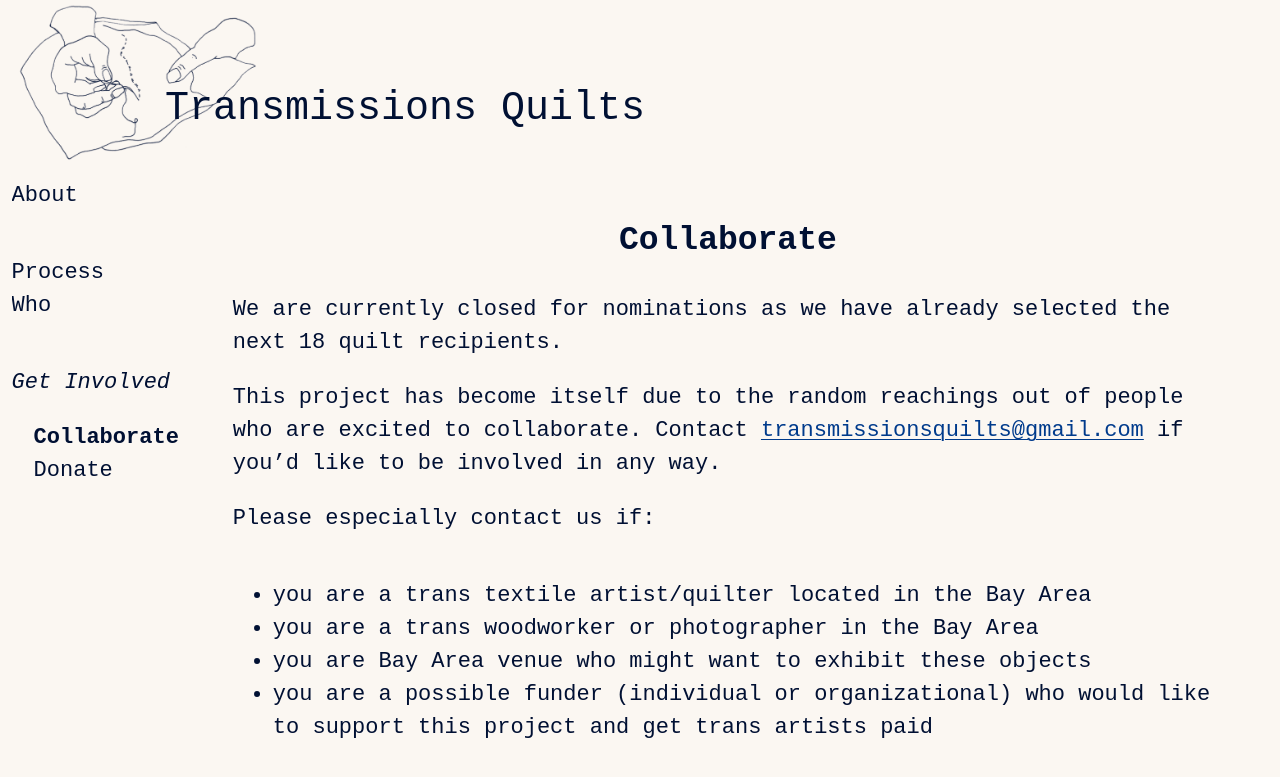
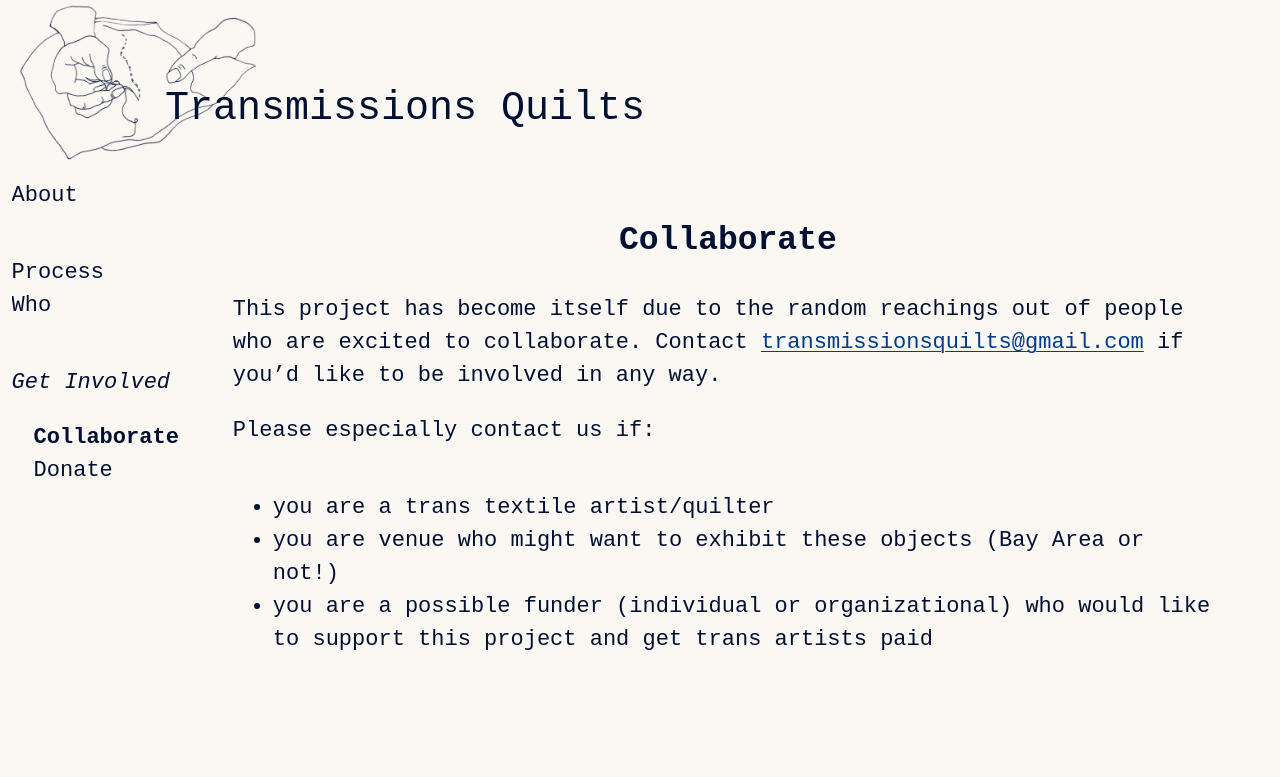
Before and after one commit to danieldickison/transmission-site, a Jekyll site: the page built from collaborate.markdown, in a window 1280 px wide. Shown: the top 777 px of the page. Built offline with Jekyll 4.4.1, drawn with Linux system fonts in a browser that asks for light colours; some web fonts are replaced; our own code applies the rules of GitHub Pages for plain Markdown files.

Commit message:
Update collaborate.markdown

```diff
--- a/collaborate.markdown
+++ b/collaborate.markdown
@@ -3,9 +3,6 @@ permalink: /collaborate
 ---
 
 ## Collaborate
-
-We are currently closed for nominations as we have already
-selected the next 18 quilt recipients.
 
 This project has become itself due to the random reachings out
 of people who are excited to collaborate. Contact
@@ -14,8 +11,7 @@ any way.
 
 Please especially contact us if:
 
-- you are a trans textile artist/quilter located in the Bay Area
-- you are a trans woodworker or photographer in the Bay Area
-- you are Bay Area venue who might want to exhibit these objects
+- you are a trans textile artist/quilter
+- you are venue who might want to exhibit these objects (Bay Area or not!)
 - you are a possible funder (individual or organizational) who
 would like to support this project and get trans artists paid
```
